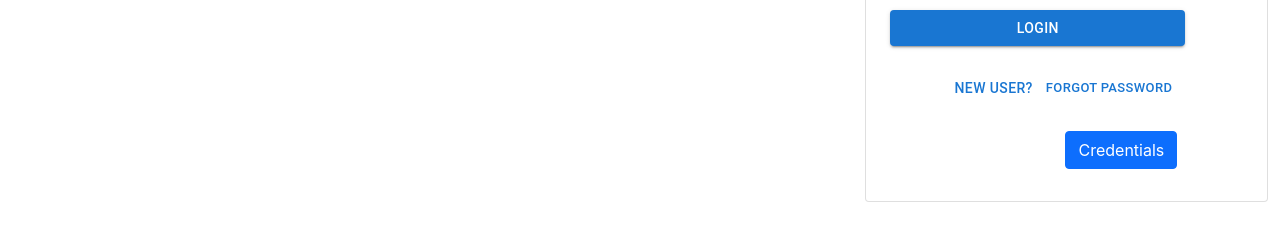
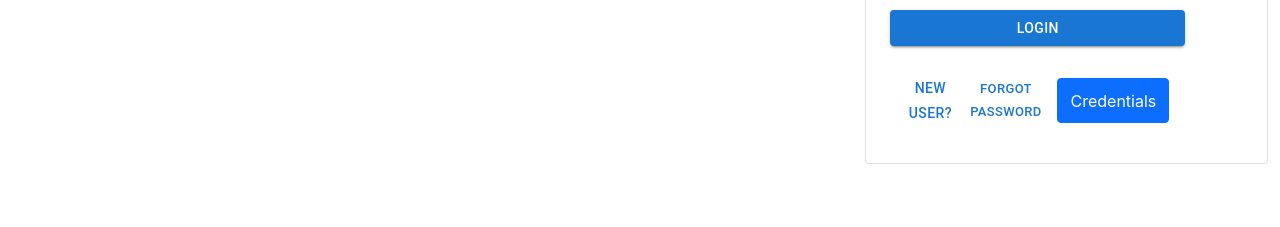
Before and after one commit to kathiresanh/ShopeasyRedux, a React (Create React App) app: page / in a window 1280 px wide. Shown: the part 294-521 px from the top of the page. Built offline with nearby package versions, Linux system fonts and the light colour scheme; no server answers.

Commit message:
Update Loginpage.js

```diff
--- a/src/Loginpage.js
+++ b/src/Loginpage.js
@@ -82,9 +82,10 @@ export default function Loginpage(){
              <div className="d-flex justify-content-end p-2">
       <Button variant="text" onClick={()=>{dispatch(openRegister())}}>New user?</Button>
        <Button size="small" onClick={()=>{dispatch(openForgot())}}>Forgot password</Button>
+<div className="d-flex justify-content-end p-2"><button className="btn btn-primary" onClick={()=>{setlogin()}}>Credentials</button></div>
        </div>
 
-<div className="d-flex justify-content-end p-2"><button className="btn btn-primary" onClick={()=>{setlogin()}}>Credentials</button></div>
+
 
     </Box>
 
```
